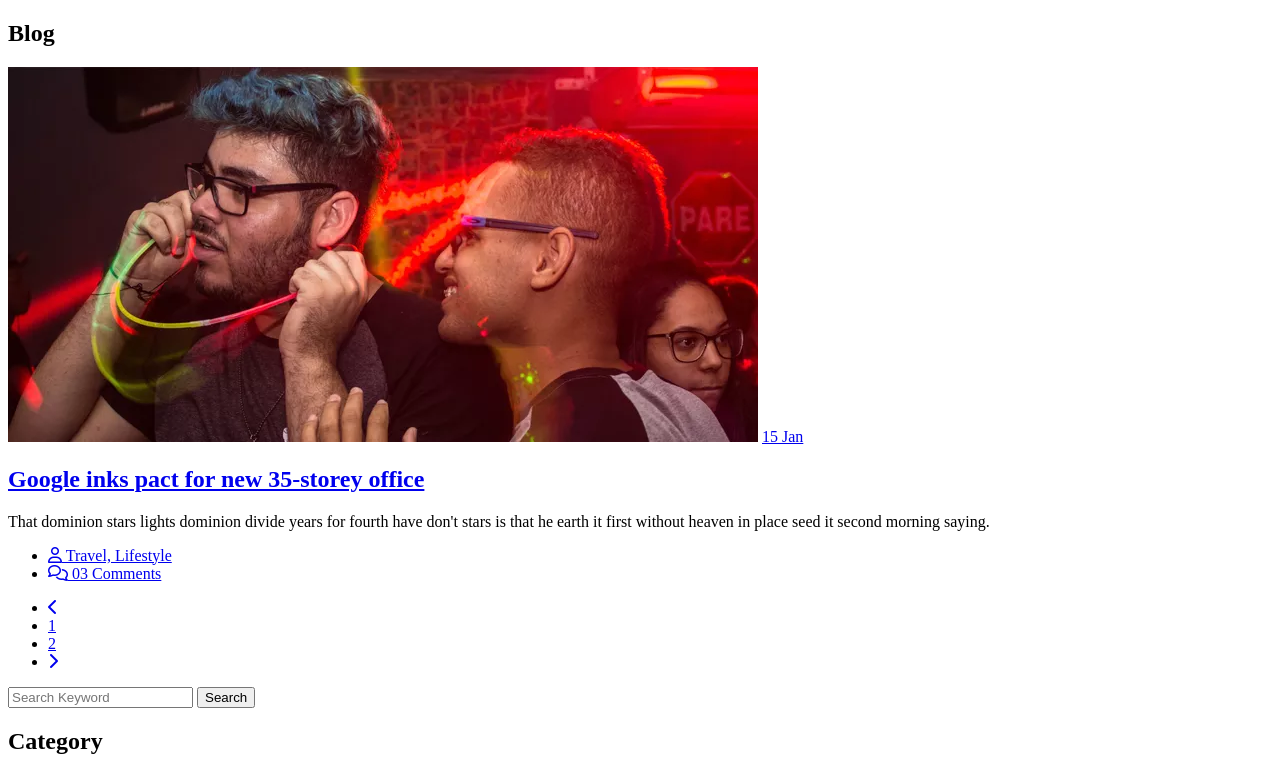
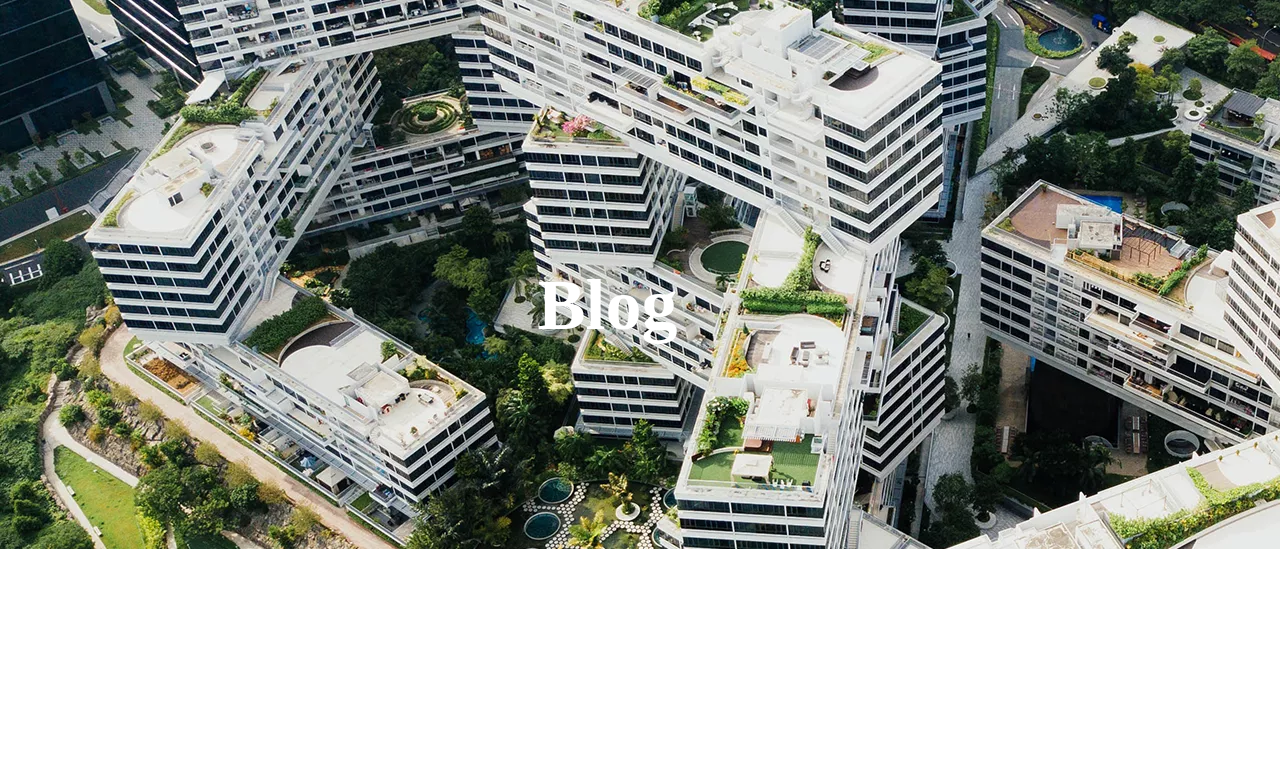
Before and after one commit to aishalieva0/dreamrs, a plain HTML site: page pages/blog.html in a window 1280 px wide. Shown: the top 771 px of the page. Drawn offline with Linux system fonts and the light colour scheme.

Commit message:
blog background added

```diff
--- a/assets/css/blog.css
+++ b/assets/css/blog.css
@@ -0,0 +1,31 @@
+* {
+  margin: 0;
+  padding: 0;
+  text-decoration: none;
+  list-style: none;
+  box-sizing: border-box;
+}
+
+.container {
+  width: 80%;
+  margin: 0 auto;
+}
+
+/* Title */
+
+.titleBg {
+  background-image: url(../img/blog/blog_bg.png);
+  background-repeat: no-repeat;
+  width: 100vw;
+  height: 100vh;
+  position: relative;
+}
+
+.titleBg h2 {
+  color: #fff;
+  font-size: 72px;
+  text-align: center;
+  position: absolute;
+  left: 42%;
+  top: 33%;
+}
--- a/pages/blog.html
+++ b/pages/blog.html
@@ -4,14 +4,18 @@
 <head>
     <meta charset="UTF-8">
     <meta name="viewport" content="width=device-width, initial-scale=1.0">
+    <link rel="stylesheet" href="../assets/css/blog.css">
     <title>Dreamrs | Blog</title>
 </head>
 
 <body>
     <main class="main">
-        <div class="blogTitle">
-            <h2>Blog</h2>
+        <div class="titleBg">
+            <!-- <div class="blogTitle"> -->
+                <h2>Blog</h2>
+            <!-- </div> -->
         </div>
+
         <section class="blog">
             <div class="container">
                 <div class="row">
```
